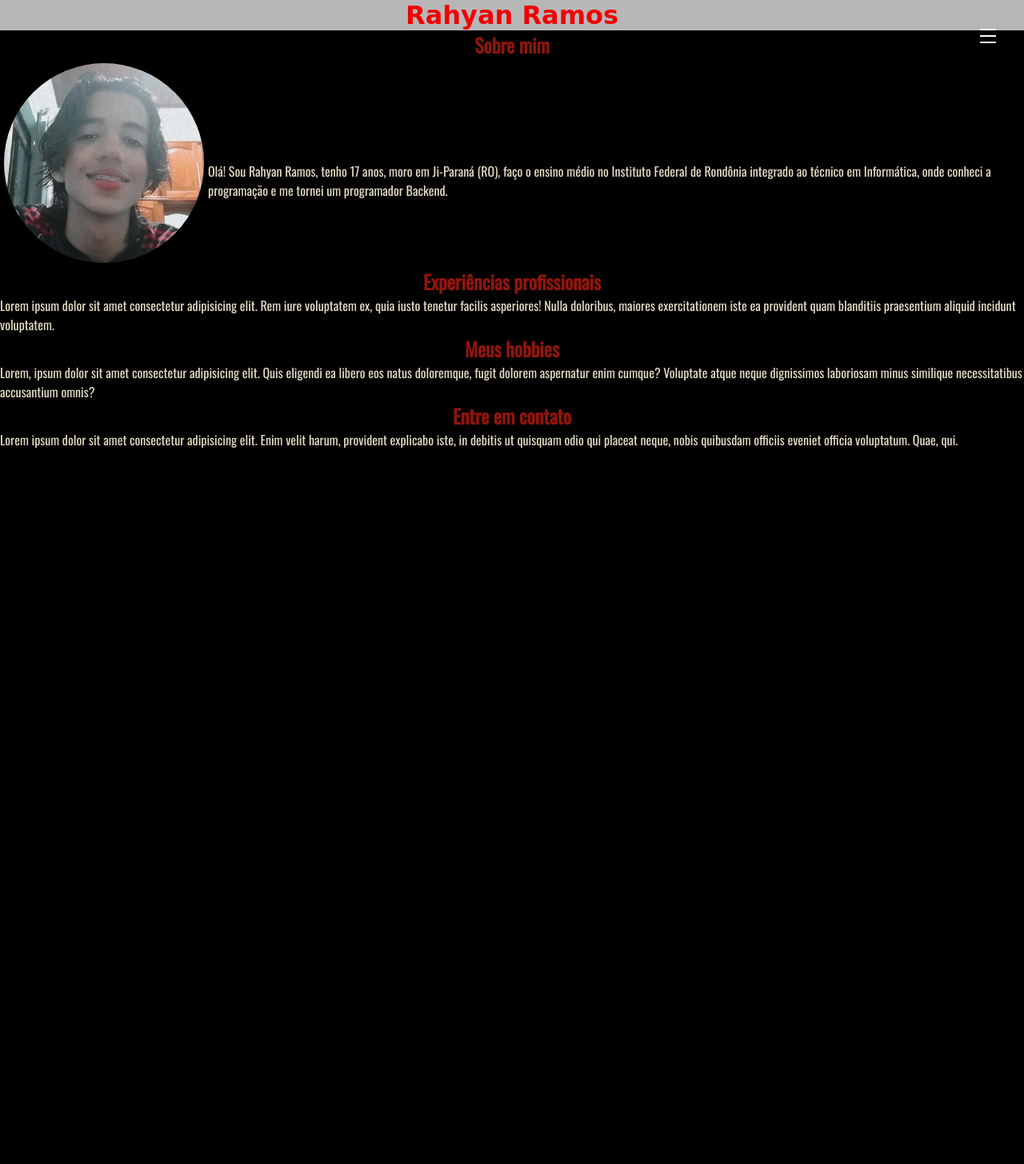
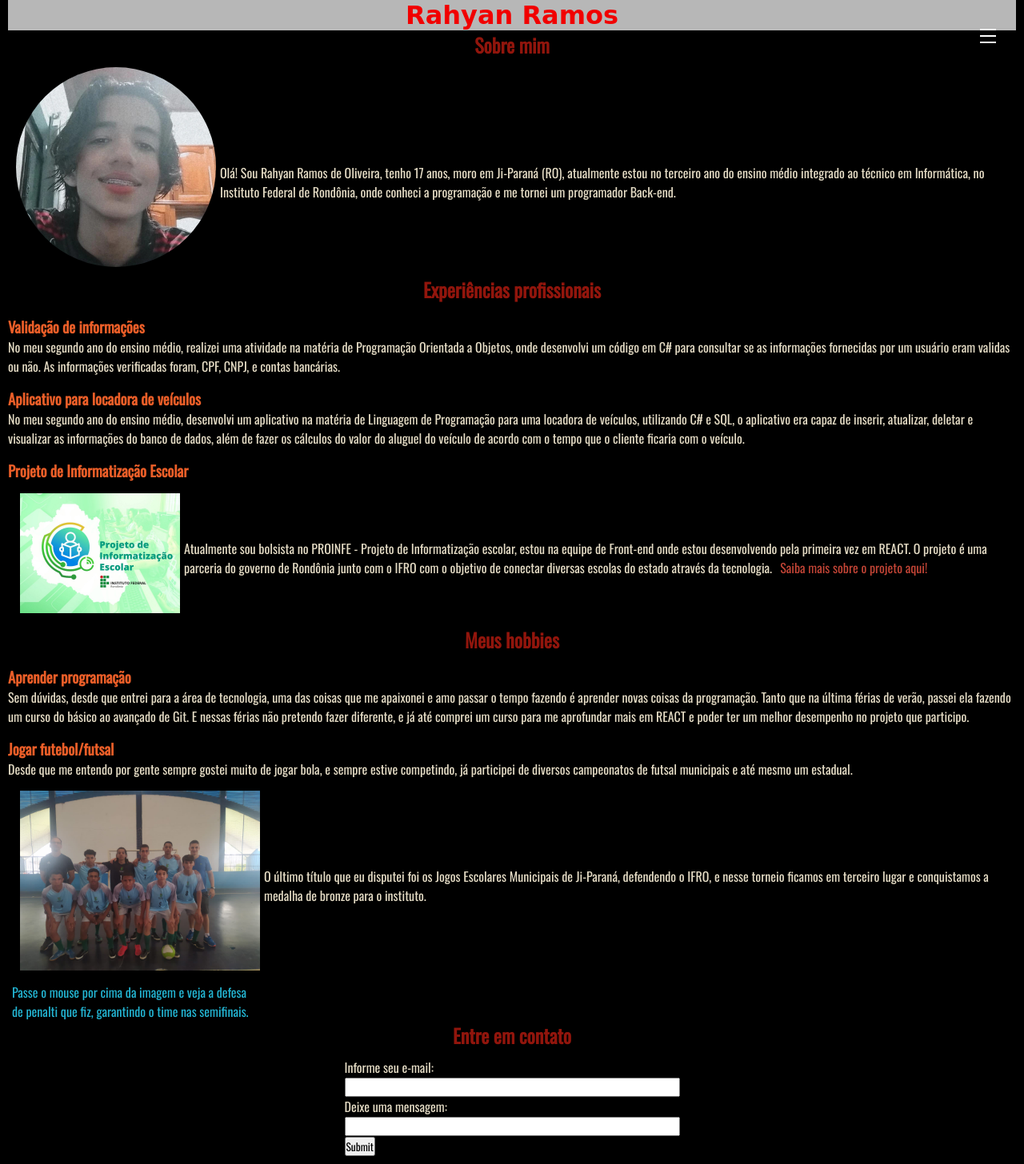
Before and after one commit to RahyanRamos/PortfolioRahyanRamosPW, a plain HTML site: page index.html in a window 1280 px wide. Shown: the whole page at 80% size. Before the commit the page ends 800 px from the top, so only its background shows below. Drawn offline with nearby package versions, Linux system fonts and the light colour scheme; grey boxes are pictures that could not be loaded.

Commit message:
Finalizando códigos básicos do portfolio com os requisitos pedidos pelo professor

```diff
--- /dev/null
+++ b/CSS/estilos.css
@@ -0,0 +1,281 @@
+body{
+    background-color: #000;
+    margin-left: 10px;
+    margin-right: 10px;
+}
+
+h1{
+    font-family: Apple Chancery, cursive;
+    color: #F10000;
+}
+
+h2{
+    color: #91150C;
+    text-align: center;
+}
+
+p{
+    color: #E5DCC5;
+}
+
+a{
+    color: #C44536;
+    text-decoration: none;
+    padding: 5px 10px;
+}
+
+h3{
+  color: #EB5E28;
+  margin-top: 15px;
+}
+
+#dica{
+  color: #23B5D3;
+  max-width: 300px;
+  margin-left: 5px;
+}
+
+.cabecalho{
+    background-image: url(https://png.pngtree.com/thumb_back/fh260/background/20210115/pngtree-digital-backend-banner-technology-concept-particle-background-design-image_520150.jpg);
+}
+
+.nome{
+    background-color: rgba(255, 255, 255, 0.25);
+    display: flex;
+    align-items: center;
+    justify-content: center;
+}
+
+.proinfe {
+  display: flex;
+  justify-content: center;
+  margin: 10px;
+}
+
+.proinfe p{
+  text-justify: auto;
+  margin-top: 5%;
+}
+
+.proinfe img{
+  max-width: 200px;
+  max-height: 200px;
+  width: auto;
+  height: auto;
+  margin: 5px;
+}
+
+.sobre-mim {
+    display: flex;
+    justify-content: center;
+    margin: 5px;
+}
+
+.sobre-mim p{
+    margin-top: 10%;
+    margin-right: 5px;
+}
+
+.sobre-mim img{
+    max-width: 250px;
+    max-height: 250px;
+    width: auto;
+    height: auto;
+    border-radius: 50%;
+    margin: 5px;
+}
+
+.sobre-mim img, p{
+    display: inline-block;
+}
+
+.sobre-mim h2{
+    text-align: center;
+}
+
+.joer{
+  display: flex;
+  justify-content: center;
+  margin: 10px;
+}
+
+.joer img{
+  max-width: 300px;
+  max-height: 300px;
+  width: auto;
+  height: auto;
+  margin: 5px;
+}
+
+.joer p{
+  text-justify: auto;
+  margin-top: 100px;
+}
+
+.contato{
+  display: flex;
+  justify-content: center;
+  margin: 10px;
+}
+
+*{
+    margin: 0;
+    padding: 0;
+    box-sizing: border-box;
+    font-family: 'Lato', sans-serif;
+    font-family: 'Oswald', sans-serif;
+  }
+  .wrapper{
+    position: fixed;
+    top: 0;
+    right: -100%;
+    height: 100%;
+    width: 100%;
+    background: #000;
+    transition: all 0.6s ease-in-out;
+  }
+  #active:checked ~ .wrapper{
+    /*left: 0;*/
+    right:0;
+  }
+  .menu-btn{
+    position: fixed;
+    z-index: 2;
+    right: 20px;
+    /*left: 20px; */
+    top: 20px;
+    height: 50px;
+    width: 50px;
+    text-align: center;
+    line-height: 50px;
+    border-radius: 50%;
+    font-size: 20px;
+    cursor: pointer;
+    /* background-color: #666; */
+    /* background: linear-gradient(90deg, #f92c78, #4114a1); */
+    /* background: linear-gradient(375deg, #1cc7d0, #2ede98); */
+   /* background: linear-gradient(-45deg, #e3eefe 0%, #efddfb 100%); */
+    transition: all 0.3s ease-in-out;
+  }
+  .menu-btn span,
+  .menu-btn:before,
+  .menu-btn:after{
+      content: "";
+      position: absolute;
+      top: calc(50% - 1px);
+      left: 30%;
+      width: 40%;
+      border-bottom: 2px solid #fff;
+      transition: transform .6s cubic-bezier(0.215, 0.61, 0.355, 1);
+  }
+  .menu-btn:before{
+    transform: translateY(-8px);
+  }
+  .menu-btn:after{
+    transform: translateY(8px);
+  }
+
+
+  .close {
+      z-index: 1;
+      width: 100%;
+      height: 100%;
+      pointer-events: none;
+      transition: background .6s;
+  }
+
+  /* closing animation */
+  #active:checked + .menu-btn span {
+      transform: scaleX(0);
+  }
+  #active:checked + .menu-btn:before {
+      transform: rotate(45deg);
+    border-color: #fff;
+  }
+  #active:checked + .menu-btn:after {
+      transform: rotate(-45deg);
+    border-color: #fff;
+  }
+  .wrapper ul{
+    position: absolute;
+    top: 60%;
+    left: 50%;
+    height: 90%;
+    transform: translate(-50%, -50%);
+    list-style: none;
+    text-align: center;
+  }
+  .wrapper ul li{
+    height: 10%;
+    margin: 15px 0;
+  }
+  .wrapper ul li a{
+    text-decoration: none;
+    font-size: 30px;
+    font-weight: 500;
+    padding: 5px 30px;
+    color: #fff;
+    border-radius: 50px;
+    position: absolute;
+    line-height: 50px;
+    margin: 5px 30px;
+    opacity: 0;
+    transition: all 0.3s ease;
+    transition: transform .6s cubic-bezier(0.215, 0.61, 0.355, 1);
+  }
+  .wrapper ul li a:after{
+    position: absolute;
+    content: "";
+    background: #fff;
+     /*background: linear-gradient(#14ffe9, #ffeb3b, #ff00e0);*/
+    /*background: linear-gradient(375deg, #1cc7d0, #2ede98);*/
+    width: 100%;
+    height: 100%;
+    left: 0;
+    top: 0;
+    border-radius: 50px;
+    transform: scaleY(0);
+    z-index: -1;
+    transition: transform 0.3s ease;
+  }
+  .wrapper ul li a:hover:after{
+    transform: scaleY(1);
+  }
+  .wrapper ul li a:hover{
+    color: #1a73e8;
+  }
+  input[type="checkbox"]{
+    display: none;
+  }
+  .content{
+    position: absolute;
+    top: 50%;
+    left: 50%;
+    transform: translate(-50%, -50%);
+    z-index: -1;
+    text-align: center;
+    width: 100%;
+    color: #202020;
+  }
+  .content .title{
+    font-size: 40px;
+    font-weight: 700;
+  }
+  .content p{
+    font-size: 35px;
+    font-weight: 600;
+  }
+
+  #active:checked ~ .wrapper ul li a{
+    opacity: 1;
+  }
+  .wrapper ul li a{
+    transition: opacity 1.2s, transform 1.2s cubic-bezier(0.215, 0.61, 0.355, 1);
+    transform: translateX(100px);
+  }
+  #active:checked ~ .wrapper ul li a{
+      transform: none;
+      transition-timing-function: ease, cubic-bezier(.1,1.3,.3,1); /* easeOutBackを緩めた感じ */
+     transition-delay: .6s;
+    transform: translateX(-100px);
+  }
--- /dev/null
+++ b/JS/mensagem.js
@@ -0,0 +1,3 @@
+function enviar(){
+    alert("Mensagem enviada com sucesso!");
+}
--- /dev/null
+++ b/JS/trocarImagem.js
@@ -0,0 +1,6 @@
+function mostraFoto(imagem){
+    imagem.src="../IMG/time-ifro.jpg";
+}
+function mostraVideo(imagem){
+    imagem.src="../IMG/pegando-penalti.gif";
+}
--- /dev/null
+++ b/JS/validacao.js
@@ -0,0 +1,21 @@
+function validacaoEmail(field){
+usuario = field.value.substring(0, field.value.indexOf("@"));
+dominio = field.value.substring(field.value.indexOf("@")+ 1, field.value.length);
+
+if((usuario.length >=1) &&
+    (dominio.length >=3) &&
+    (usuario.search("@")==-1) &&
+    (dominio.search("@")==-1) &&
+    (usuario.search(" ")==-1) &&
+    (dominio.search(" ")==-1) &&
+    (dominio.search(".")!=-1) &&
+    (dominio.indexOf(".")>=1) &&
+    (dominio.lastIndexOf(".") < dominio.length - 1)){
+        document.getElementById("msgemail").innerHTML="<font color='blue'>E-mail válido! </font>";
+        alert("E-mail válido!");
+    }
+    else{
+        document.getElementById("msgemail").innerHTML="<font color='red'>E-mail inválido! </font>";
+        alert("E-mail inválido!");
+    }
+}
--- a/estilos.css
+++ /dev/null
@@ -1,225 +0,0 @@
-body{
-    background-color: #000;
-}
-
-h1{
-    font-family: Apple Chancery, cursive;
-    color: #F10000;
-}
-
-h2{
-    color: #91150C;
-    text-align: center;
-}
-
-p{
-    color: #E5DCC5;
-}
-
-a{
-    color: #C44536;
-    text-decoration: none;
-    padding: 5px 10px;
-}
-
-.cabecalho{
-    background-image: url(https://png.pngtree.com/thumb_back/fh260/background/20210115/pngtree-digital-backend-banner-technology-concept-particle-background-design-image_520150.jpg);
-}
-
-.nome{
-    background-color: rgba(255, 255, 255, 0.25);
-    display: flex;
-    align-items: center;
-    justify-content: center;
-}
-
-.sobre-mim {
-    position: relative;
-    display: flex;
-    justify-content: center;
-
-}
-
-.sobre-mim p{
-    margin-top: 10%;
-    margin-right: 5px;
-}
-
-.sobre-mim img{
-    max-width: 250px;
-    max-height: 250px;
-    width: auto;
-    height: auto;
-    border-radius: 50%;
-    margin: 5px;
-}
-
-.sobre-mim img, p{
-    display: inline-block;
-}
-
-.sobre-mim h2{
-    text-align: center;
-}
-
-*{
-    margin: 0;
-    padding: 0;
-    box-sizing: border-box;
-    font-family: 'Lato', sans-serif;
-    font-family: 'Oswald', sans-serif;
-  }
-  .wrapper{
-    position: fixed;
-    top: 0;
-    right: -100%;
-    height: 100%;
-    width: 100%;
-    background: #000;
-    transition: all 0.6s ease-in-out;
-  }
-  #active:checked ~ .wrapper{
-    /*left: 0;*/
-    right:0;
-  }
-  .menu-btn{
-    position: absolute;
-    z-index: 2;
-    right: 20px;
-    /*left: 20px; */
-    top: 20px;
-    height: 50px;
-    width: 50px;
-    text-align: center;
-    line-height: 50px;
-    border-radius: 50%;
-    font-size: 20px;
-    cursor: pointer;
-    /* background-color: #666; */
-    /* background: linear-gradient(90deg, #f92c78, #4114a1); */
-    /* background: linear-gradient(375deg, #1cc7d0, #2ede98); */
-   /* background: linear-gradient(-45deg, #e3eefe 0%, #efddfb 100%); */
-    transition: all 0.3s ease-in-out;
-  }
-  .menu-btn span,
-  .menu-btn:before,
-  .menu-btn:after{
-      content: "";
-      position: absolute;
-      top: calc(50% - 1px);
-      left: 30%;
-      width: 40%;
-      border-bottom: 2px solid #fff;
-      transition: transform .6s cubic-bezier(0.215, 0.61, 0.355, 1);
-  }
-  .menu-btn:before{
-    transform: translateY(-8px);
-  }
-  .menu-btn:after{
-    transform: translateY(8px);
-  }
-
-
-  .close {
-      z-index: 1;
-      width: 100%;
-      height: 100%;
-      pointer-events: none;
-      transition: background .6s;
-  }
-
-  /* closing animation */
-  #active:checked + .menu-btn span {
-      transform: scaleX(0);
-  }
-  #active:checked + .menu-btn:before {
-      transform: rotate(45deg);
-    border-color: #fff;
-  }
-  #active:checked + .menu-btn:after {
-      transform: rotate(-45deg);
-    border-color: #fff;
-  }
-  .wrapper ul{
-    position: absolute;
-    top: 60%;
-    left: 50%;
-    height: 90%;
-    transform: translate(-50%, -50%);
-    list-style: none;
-    text-align: center;
-  }
-  .wrapper ul li{
-    height: 10%;
-    margin: 15px 0;
-  }
-  .wrapper ul li a{
-    text-decoration: none;
-    font-size: 30px;
-    font-weight: 500;
-    padding: 5px 30px;
-    color: #fff;
-    border-radius: 50px;
-    position: absolute;
-    line-height: 50px;
-    margin: 5px 30px;
-    opacity: 0;
-    transition: all 0.3s ease;
-    transition: transform .6s cubic-bezier(0.215, 0.61, 0.355, 1);
-  }
-  .wrapper ul li a:after{
-    position: absolute;
-    content: "";
-    background: #fff;
-     /*background: linear-gradient(#14ffe9, #ffeb3b, #ff00e0);*/
-    /*background: linear-gradient(375deg, #1cc7d0, #2ede98);*/
-    width: 100%;
-    height: 100%;
-    left: 0;
-    top: 0;
-    border-radius: 50px;
-    transform: scaleY(0);
-    z-index: -1;
-    transition: transform 0.3s ease;
-  }
-  .wrapper ul li a:hover:after{
-    transform: scaleY(1);
-  }
-  .wrapper ul li a:hover{
-    color: #1a73e8;
-  }
-  input[type="checkbox"]{
-    display: none;
-  }
-  .content{
-    position: absolute;
-    top: 50%;
-    left: 50%;
-    transform: translate(-50%, -50%);
-    z-index: -1;
-    text-align: center;
-    width: 100%;
-    color: #202020;
-  }
-  .content .title{
-    font-size: 40px;
-    font-weight: 700;
-  }
-  .content p{
-    font-size: 35px;
-    font-weight: 600;
-  }
-
-  #active:checked ~ .wrapper ul li a{
-    opacity: 1;
-  }
-  .wrapper ul li a{
-    transition: opacity 1.2s, transform 1.2s cubic-bezier(0.215, 0.61, 0.355, 1);
-    transform: translateX(100px);
-  }
-  #active:checked ~ .wrapper ul li a{
-      transform: none;
-      transition-timing-function: ease, cubic-bezier(.1,1.3,.3,1); /* easeOutBackを緩めた感じ */
-     transition-delay: .6s;
-    transform: translateX(-100px);
-  }
--- a/index.html
+++ b/index.html
@@ -8,7 +8,7 @@
     <meta name="description" content="Portfolio do Rahyan Ramos de Oliveira">
     <meta name="keywords" content="portfolio, rahyan, ramos, programador, devops, backend">
 
-    <link rel="stylesheet" type="text/css" href="estilos.css">
+    <link rel="stylesheet" type="text/css" href="CSS/estilos.css">
     <link href="https://fonts.googleapis.com/css2?family=Oswald&display=swap" rel="stylesheet">
     <link href="https://fonts.googleapis.com/css2?family=Lato&display=swap" rel="stylesheet">
 
@@ -16,6 +16,11 @@
 
     <title>Rahyan Ramos</title>
 </head>
+
+<script src="JS/validacao.js"></script>
+<script src="JS/mensagem.js"></script>
+<script src="JS/trocarImagem.js"></script>
+
 <body>
     <div class="cabecalho">
         <div class="nome">
@@ -39,23 +44,50 @@
 
     <h2 id="sobre-mim">Sobre mim</h2>
     <div class="sobre-mim">
-        <img src="minha-foto.jpg" id="eu">
-        <p>Olá! Sou Rahyan Ramos, tenho 17 anos, moro em Ji-Paraná (RO), faço o ensino médio no Instituto Federal de Rondônia integrado ao técnico em Informática, onde conheci a programação e me tornei um programador Backend.</p>
+        <img src="IMG/minha-foto.jpg" alt="Foto do Rahyan Ramos" id="eu">
+        <p>Olá! Sou Rahyan Ramos de Oliveira, tenho 17 anos, moro em Ji-Paraná (RO), atualmente estou no terceiro ano do ensino médio integrado ao técnico em Informática, no Instituto Federal de Rondônia, onde conheci a programação e me tornei um programador Back-end.</p>
     </div>
 
+    <h2 id="experiencias">Experiências profissionais</h2>
     <div class="experiencias">
-        <h2 id="experiencias">Experiências profissionais</h2>
-        <p>Lorem ipsum dolor sit amet consectetur adipisicing elit. Rem iure voluptatem ex, quia iusto tenetur facilis asperiores! Nulla doloribus, maiores exercitationem iste ea provident quam blanditiis praesentium aliquid incidunt voluptatem.</p>
+        <h3>Validação de informações</h3>
+        <p>No meu segundo ano do ensino médio, realizei uma atividade na matéria de Programação Orientada a Objetos, onde desenvolvi um código em C# para consultar se as informações fornecidas por um usuário eram validas ou não. As informações verificadas foram, CPF, CNPJ, e contas bancárias.</p>
+
+        <h3>Aplicativo para locadora de veículos</h3>
+        <p>No meu segundo ano do ensino médio, desenvolvi um aplicativo na matéria de Linguagem de Programação para uma locadora de veículos, utilizando C# e SQL, o aplicativo era capaz de inserir, atualizar, deletar e visualizar as informações do banco de dados, além de fazer os cálculos do valor do aluguel do veículo de acordo com o tempo que o cliente ficaria com o veículo.</p>
+
+        <h3>Projeto de Informatização Escolar</h3>
+        <div class="proinfe">
+            <img src="IMG/proinfe.jpg" alt="Imagem do Projeto de Informatização Escolar">
+            <p>Atualmente sou bolsista no PROINFE - Projeto de Informatização escolar, estou na equipe de Front-end onde estou desenvolvendo pela primeira vez em REACT. O projeto é uma parceria do governo de Rondônia junto com o IFRO com o objetivo de conectar diversas escolas do estado através da tecnologia.<a href="https://portal.ifro.edu.br/ji-parana/noticias/12175-ifro-lanca-projeto-de-informatizacao-escolar-em-parceria-com-senador-confucio-moura" target="_blank">Saiba mais sobre o projeto aqui!</a></p>
+        </div>
     </div>
 
+    <h2 id="hobbies">Meus hobbies</h2>
     <div class="hobbies">
-        <h2 id="hobbies">Meus hobbies</h2>
-        <p>Lorem, ipsum dolor sit amet consectetur adipisicing elit. Quis eligendi ea libero eos natus doloremque, fugit dolorem aspernatur enim cumque? Voluptate atque neque dignissimos laboriosam minus similique necessitatibus accusantium omnis?</p>
+        <h3>Aprender programação</h3>
+        <p>Sem dúvidas, desde que entrei para a área de tecnologia, uma das coisas que me apaixonei e amo passar o tempo fazendo é aprender novas coisas da programação. Tanto que na última férias de verão, passei ela fazendo um curso do básico ao avançado de Git. E nessas férias não pretendo fazer diferente, e já até comprei um curso para me aprofundar mais em REACT e poder ter um melhor desempenho no projeto que participo.</p>
+
+        <h3>Jogar futebol/futsal</h3>
+        <p>Desde que me entendo por gente sempre gostei muito de jogar bola, e sempre estive competindo, já participei de diversos campeonatos de futsal municipais e até mesmo um estadual.</p>
+        <div class="joer">
+            <img src="IMG/time-ifro.jpg" alt="Imagem do time de futsal do IFRO Campus Ji-Paraná que disputou o JEMS" onmouseover="mostraVideo(this);" onmouseout="mostraFoto(this);">
+            <p>O último título que eu disputei foi os Jogos Escolares Municipais de Ji-Paraná, defendendo o IFRO, e nesse torneio ficamos em terceiro lugar e conquistamos a medalha de bronze para o instituto.</p>
+        </div>
+        <p id="dica">Passe o mouse por cima da imagem e veja a defesa de penalti que fiz, garantindo o time nas semifinais.</p>
     </div>
 
+    <h2 id="contato">Entre em contato</h2>
     <div class="contato">
-        <h2 id="contato">Entre em contato</h2>
-        <p>Lorem ipsum dolor sit amet consectetur adipisicing elit. Enim velit harum, provident explicabo iste, in debitis ut quisquam odio qui placeat neque, nobis quibusdam officiis eveniet officia voluptatum. Quae, qui.</p>
+        <form name="f1">
+            <p>Informe seu e-mail:</p><br>
+            <input type="text" name="email" onblur="validacaoEmail(f1.email)"  maxlength="60" size='65'>
+            <div id="msgemail"></div>
+
+            <p>Deixe uma mensagem:</p><br>
+            <input type="text" name="mensagem" size='65'><br>
+            <input type="submit" name="click" onclick="enviar(f1.click)">
+        </form>
     </div>
 </body>
 </html>
```
Also changed, not shown: IMG/imagem-backend.jpg (renamed from imagem-backend.jpg), IMG/minha-foto.jpg (renamed from minha-foto.jpg), IMG/proinfe.jpg (added), IMG/time-ifro.jpg (added), 1 other file.
